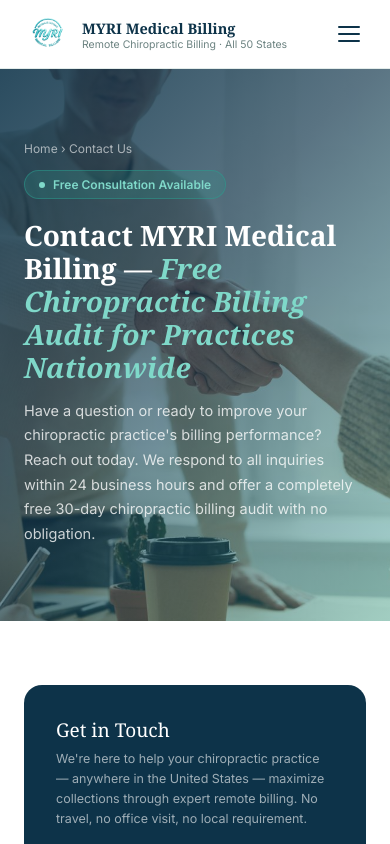
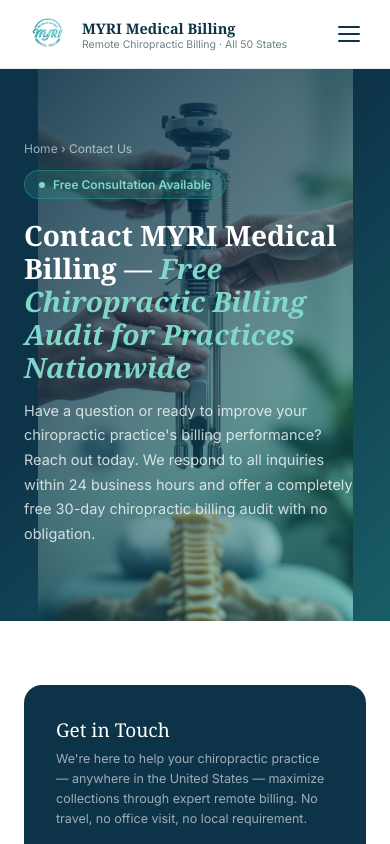
Before and after one commit to devydev201/myri-website, a Next.js app: page /contact in a window 390 px wide. Shown: the top 844 px of the page. Built offline with nearby package versions, Linux system fonts and the light colour scheme.

Commit message:
Contact page: new hero image (chiropractic tool photo), fully visible via contain fit on desktop and mobile

```diff
--- a/app/contact/page.js
+++ b/app/contact/page.js
@@ -88,8 +88,9 @@
         title="Contact MYRI Medical Billing —"
         accent="Free Chiropractic Billing Audit for Practices Nationwide"
         desc="Have a question or ready to improve your chiropractic practice's billing performance? Reach out today. We respond to all inquiries within 24 business hours and offer a completely free 30-day chiropractic billing audit with no obligation."
-        img="/images/contact-hero.jpg"
-        pos="center 20%"
+        img="/images/contact-hero.png"
+        pos="center center"
+        fit="contain"
       />
 
       {/* CONTACT WRAP */}
--- a/components/PageHero.js
+++ b/components/PageHero.js
@@ -2,7 +2,7 @@
 import { motion } from "framer-motion";
 import { COLORS } from "../lib/tokens";
 
-export default function PageHero({ eyebrow, title, accent, desc, img, pos = "center center", breadcrumb }) {
+export default function PageHero({ eyebrow, title, accent, desc, img, pos = "center center", breadcrumb, fit = "cover" }) {
   return (
     <section style={{ position: "relative", overflow: "hidden", minHeight: 380, display: "flex", alignItems: "center" }}>
       <div
@@ -10,8 +10,10 @@
           position: "absolute",
           inset: 0,
           backgroundImage: `url('${img}')`,
-          backgroundSize: "cover",
+          backgroundSize: fit,
           backgroundPosition: pos,
+          backgroundRepeat: "no-repeat",
+          backgroundColor: fit === "contain" ? COLORS.navy : undefined,
         }}
       />
       <div
```
Also changed, not shown: public/images/contact-hero.png (added).
